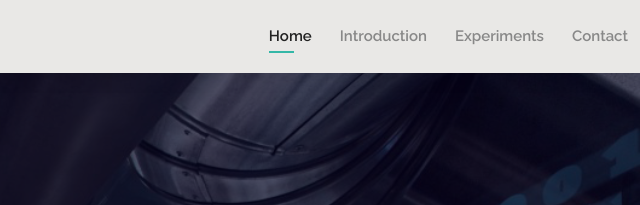
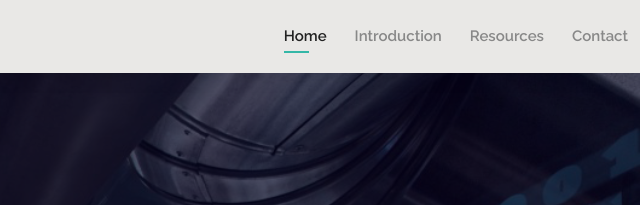
Before and after one commit to harshsharma2210/LabOnChip, a plain HTML site: page index.html in a window 1280 px wide. Shown: the top 205 px of the page, 640-1280 px from the left. Drawn offline with nearby package versions, Linux system fonts and the light colour scheme; a script that the page names is missing.

Commit message:
Update index.html

```diff
--- a/index.html
+++ b/index.html
@@ -50,7 +50,7 @@
           <li><a class="active" href="index.html">Home</a></li>
           <li><a href="about.html">Introduction</a></li>
           <!-- <li><a href="resume.html">Resume</a></li> -->
-          <li><a href="services.html">Experiments</a></li>
+          <li><a href="services.html">Resources</a></li>
           <!-- <li><a href="portfolio.html">Chapters</a></li> -->
           <li><a href="contact.html">Contact</a></li>
         </ul>
```
